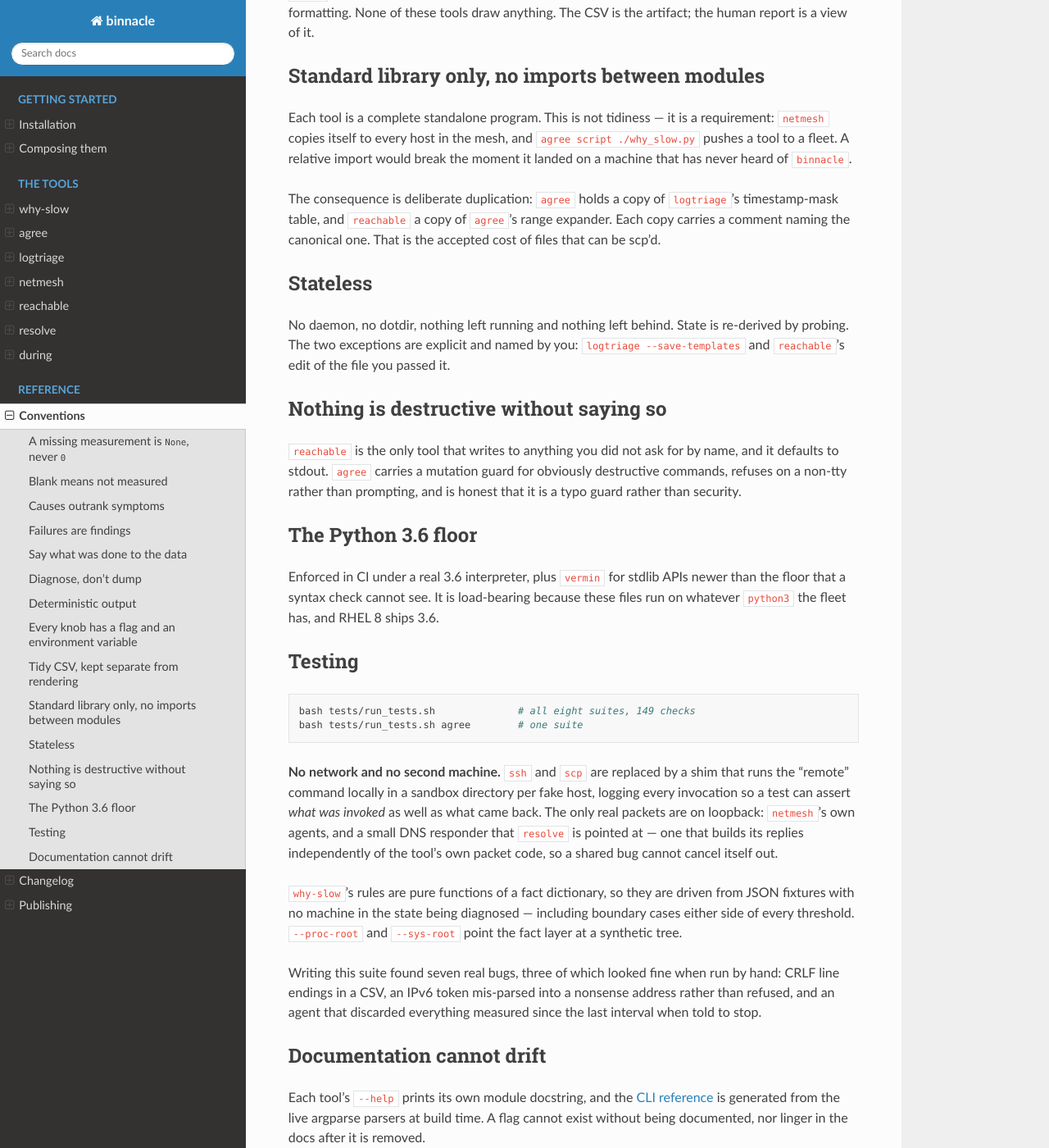
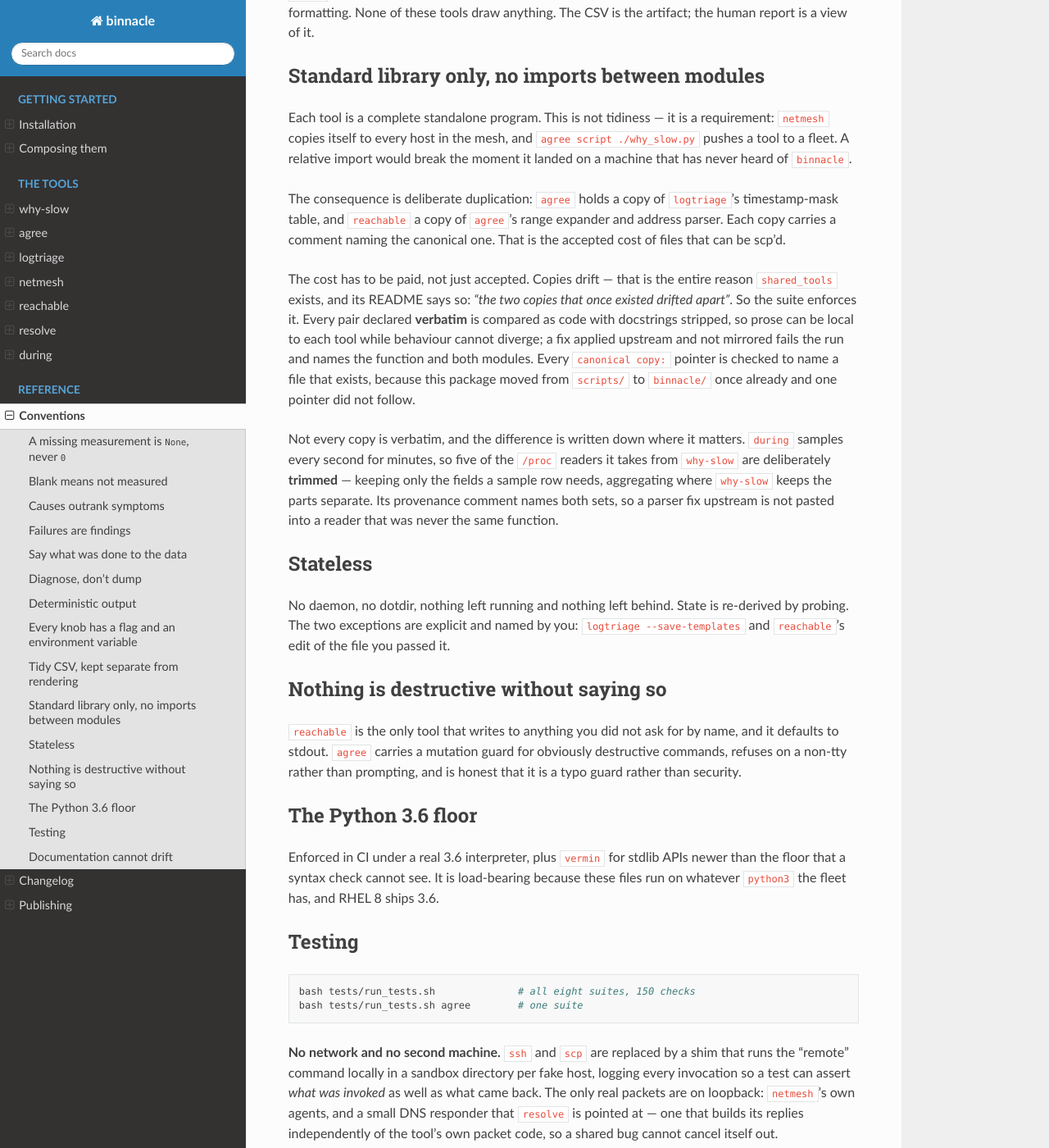
Before and after one commit to MartinGallagher-code/binnacle, a Sphinx documentation site: the page built from docs/conventions.md, in a window 1280 px wide and 1400 px high, scrolled down 1831 px. Shown: the whole window at 82% size. Built offline with Sphinx 7.4.7 and the Read the Docs theme 3.1.0, drawn with Linux system fonts in a browser that asks for light colours.

Commit message:
Enforce the duplication this package depends on
No module imports another: each tool is scp'd to machines that have never
heard of the package, so helpers are duplicated on purpose and each copy
names its canonical one. That arrangement is precisely what shared_tools
exists because of -- its README gives the reason as "the two copies that
once existed drifted apart" -- and nothing here checked these had not.

The suite now compares every pair declared verbatim as code with
docstrings stripped, so the prose can be local to each tool while the
behaviour cannot diverge. A fix applied upstream and not mirrored fails
the run and names the function and both modules. Every "canonical copy:"
pointer is checked to name a file that exists, which reachable's did not:
it still pointed at scripts/agree.py, from before this package moved to
binnacle/. Both halves were verified by breaking a copy and a pointer on
purpose and watching the suite fail, because a test that cannot fail is
not evidence of anything.

during's provenance comment also claimed more than was true. It named
why-slow as the canonical copy of ten /proc readers when five of them are
deliberately trimmed -- narrower fields, aggregated where why-slow keeps
the parts separate, because this tool samples every second for minutes
rather than twice. Someone fixing a parser bug upstream would have read
that comment and pasted the fix into functions that were never the same
one. It now names both sets and says which is which, and the verbatim
five are the ones the suite holds to the letter.

Co-Authored-By: Claude Opus 5 <noreply@anthropic.com>
Claude-Session: https://claude.ai/code/session_01EzJjd4wPeQgL9mou4b5hcJ

````diff
--- a/docs/conventions.md
+++ b/docs/conventions.md
@@ -85,8 +85,25 @@ would break the moment it landed on a machine that has never heard of
 
 The consequence is deliberate duplication: `agree` holds a copy of
 `logtriage`'s timestamp-mask table, and `reachable` a copy of `agree`'s
-range expander. Each copy carries a comment naming the canonical one. That
-is the accepted cost of files that can be scp'd.
+range expander and address parser. Each copy carries a comment naming the
+canonical one. That is the accepted cost of files that can be scp'd.
+
+The cost has to be paid, not just accepted. Copies drift — that is the
+entire reason `shared_tools` exists, and its README says so: *"the two
+copies that once existed drifted apart"*. So the suite enforces it. Every
+pair declared **verbatim** is compared as code with docstrings stripped, so
+prose can be local to each tool while behaviour cannot diverge; a fix
+applied upstream and not mirrored fails the run and names the function and
+both modules. Every `canonical copy:` pointer is checked to name a file
+that exists, because this package moved from `scripts/` to `binnacle/`
+once already and one pointer did not follow.
+
+Not every copy is verbatim, and the difference is written down where it
+matters. `during` samples every second for minutes, so five of the `/proc`
+readers it takes from `why-slow` are deliberately **trimmed** — keeping
+only the fields a sample row needs, aggregating where `why-slow` keeps the
+parts separate. Its provenance comment names both sets, so a parser fix
+upstream is not pasted into a reader that was never the same function.
 
 ## Stateless
 
@@ -112,7 +129,7 @@ ships 3.6.
 ## Testing
 
 ```bash
-bash tests/run_tests.sh              # all eight suites, 149 checks
+bash tests/run_tests.sh              # all eight suites, 150 checks
 bash tests/run_tests.sh agree        # one suite
 ```
 
````
Also changed, not shown: CHANGELOG.md (+16 -0 lines), README.md (+1 -1 lines), 3 other files.
